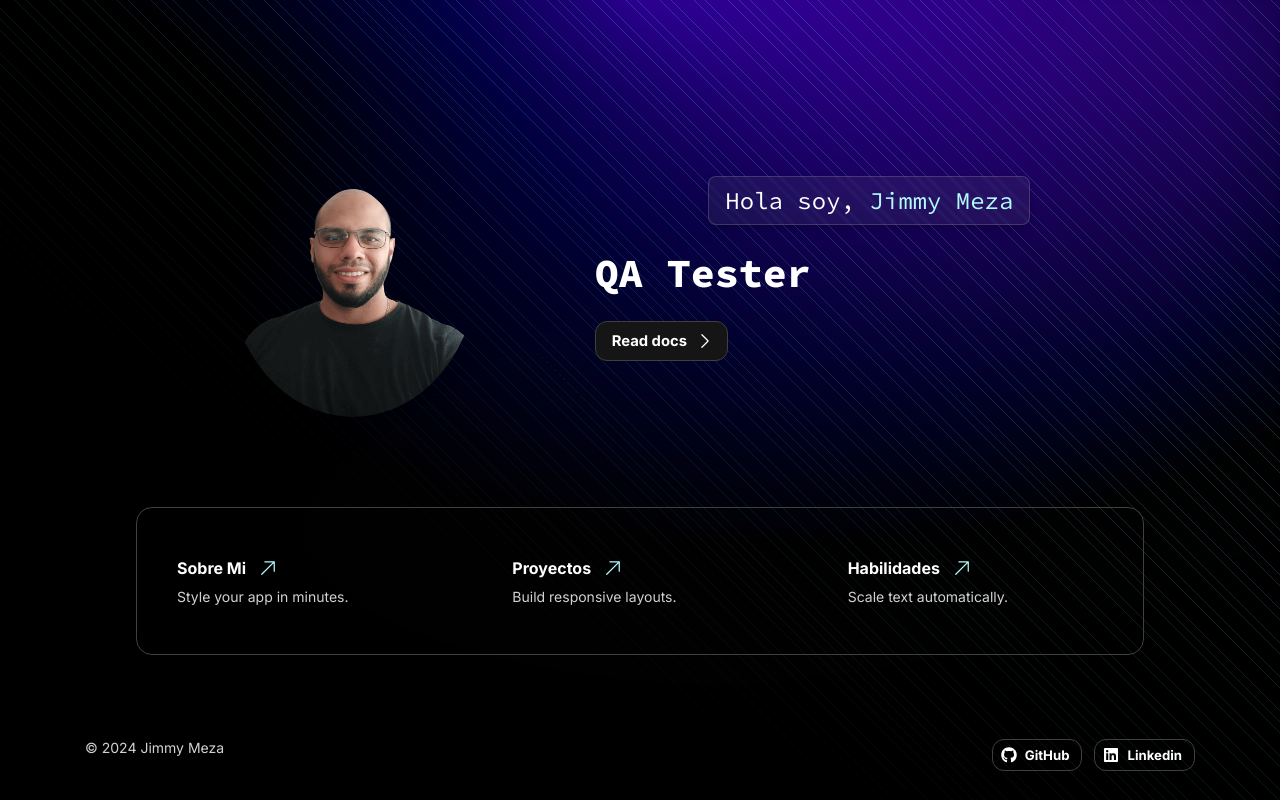
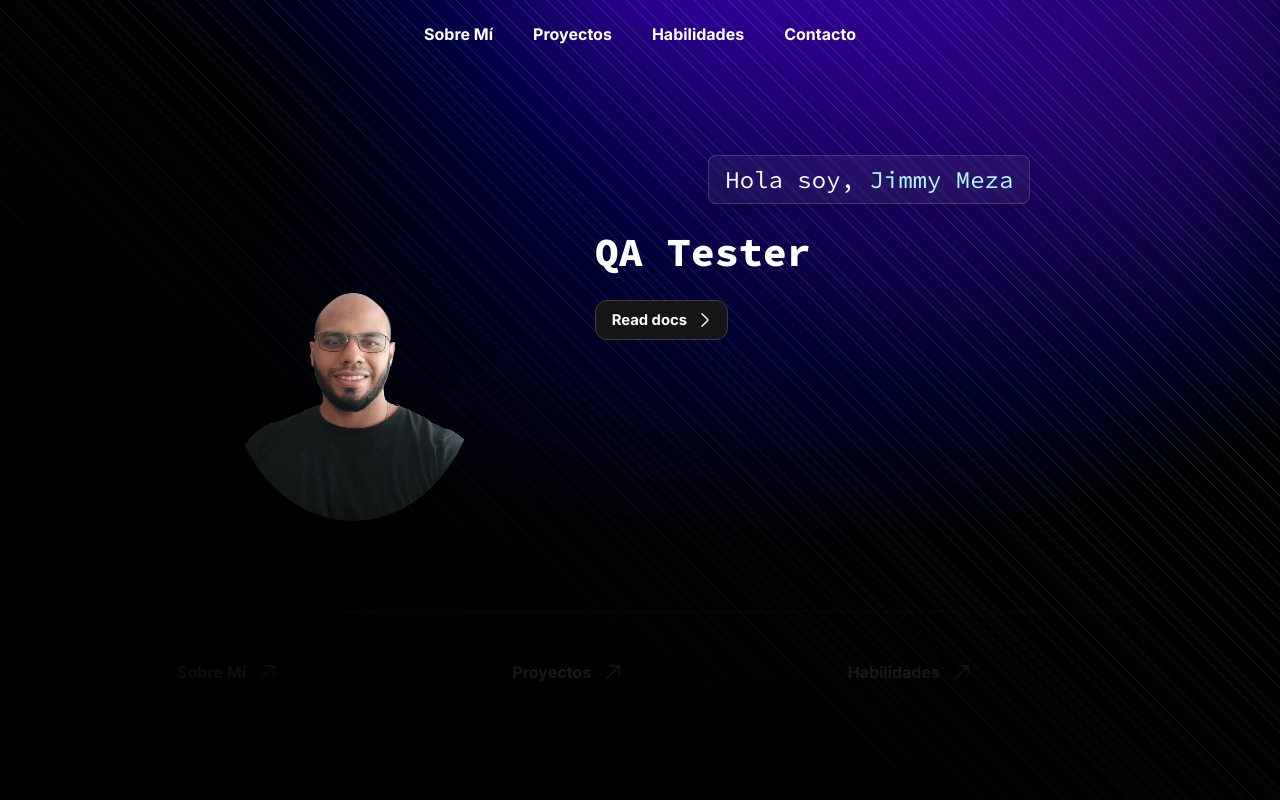
Before and after one commit to JimmyA32/JimmyMeza-Portfolio, a Next.js app: page / in a window 1280 px wide. Shown: the top 800 px of the page. Built offline with nearby package versions, Linux system fonts and the light colour scheme.

Commit message:
Update page.tsx

```diff
--- a/src/app/page.tsx
+++ b/src/app/page.tsx
@@ -1,5 +1,3 @@
-"use client";
-
 import React from 'react';
 import { FaLinkedin } from 'react-icons/fa';
 import Image from 'next/image';
@@ -10,19 +8,20 @@ import Link from 'next/link';
 export default function Home() {
 	const links = [
 		{
-			href: "https://once-ui.com/docs/theming",
-			title: "Sobre Mi",
-			description: "Style your app in minutes.",
+			href: "#sobre-mi",
+			title: "Sobre Mí",
 		},
 		{
-			href: "https://once-ui.com/docs/flexComponent",
+			href: "#proyectos",
 			title: "Proyectos",
-			description: "Build responsive layouts.",
 		},
 		{
-			href: "https://once-ui.com/docs/typography",
+			href: "#habilidades",
 			title: "Habilidades",
-			description: "Scale text automatically.",
+		},
+		{
+			href: "#contacto",
+			title: "Contacto",
 		},
 	];
 
@@ -30,25 +29,45 @@ export default function Home() {
 		<Flex
 			fillWidth paddingTop="l" paddingX="l"
 			direction="column" alignItems="center" flex={1}>
-			<Background
-				dots={false}/>
+
+			{/* Menú de navegación horizontal */}
+			<Flex
+				as="nav"
+				fillWidth
+				justifyContent="center"
+				backgroundColor="black" // Color de fondo del menú
+				paddingY="m"
+				style={{ position: 'fixed', top: 0, zIndex: 1000 }}>
+				{links.map((link) => (
+					<Link key={link.href} href={link.href}>
+						<a style={{ color: 'white', margin: '0 20px', textDecoration: 'none', fontWeight: 'bold' }}>
+							{link.title}
+						</a>
+					</Link>
+				))}
+			</Flex>
+
+			{/* Contenido principal de la página */}
 			<Flex
 				position="relative"
 				as="section" overflow="hidden"
 				fillWidth minHeight="0" maxWidth={68}
 				direction="column" alignItems="center" flex={1}>
+				<Background dots={false} />
 				<Flex
 					as="main"
 					direction="column" justifyContent="center"
 					fillWidth fillHeight padding="l" gap="l">
+
+					{/* Aquí va el contenido actual */}
 					<Flex mobileDirection="column" fillWidth gap="24">
 						<Flex
 							position="relative"
 							flex={2} paddingTop="56" paddingX="xl"
 							direction="column"
-							justifyContent="center"  // Centrar contenido verticalmente
-							alignItems="center"  // Centrar contenido horizontalmente
-							style={{ marginBottom: '50px', marginTop: '-45px' }}
+							justifyContent="center"
+							alignItems="center"
+							style={{ marginBottom: '50px', marginTop: '80px' }} // Ajustar margen superior por el menú fijo
 						>
 							<Image
 								src="/images/yo.png"
@@ -58,15 +77,13 @@ export default function Home() {
 								style={{ borderRadius: '50%' }}
 							/>
 						</Flex>
+
 						<Flex
 							position="relative"
 							flex={4} gap="24" marginBottom="104"
 							direction="column">
-							<Flex
-								direction="column" alignItems="center" gap="16">
-								<InlineCode
-									className="shadow-m"
-									style={{
+							<Flex direction="column" alignItems="center" gap="16">
+								<InlineCode className="shadow-m" style={{
 									marginTop: '70px',
 									width: 'fit-content',
 									padding: 'var(--static-space-8) var(--static-space-16)',
@@ -76,88 +93,41 @@ export default function Home() {
 									Hola soy, <span className="brand-on-background-medium" style={{fontSize: '24px'}}>Jimmy Meza</span>
 								</InlineCode>
 							</Flex>
-							<Heading
-								wrap="balance"
-								variant="display-strong-s">
+
+							<Heading wrap="balance" variant="display-strong-s">
 								<span className="font-code">
-									<LetterFx
-										trigger="instant"
-										speed="slow"
-										>
-										QA Tester
-									</LetterFx>
+									<LetterFx trigger="instant" speed="slow">QA Tester</LetterFx>
 								</span>
 							</Heading>
-							<Button
-								href="https://once-ui.com/docs"
-								suffixIcon="chevronRight"
-								variant="secondary">
+
+							<Button href="https://once-ui.com/docs" suffixIcon="chevronRight" variant="secondary">
 								Read docs
 							</Button>
 						</Flex>
 					</Flex>
-					<Grid
-						radius="l"
-						border="neutral-medium"
-						borderStyle="solid-1"
-						columns="repeat(3, 1fr)"
-						tabletColumns="1col"
-						mobileColumns="1col"
-						fillWidth>
+
+					{/* Sección de enlaces de proyectos */}
+					<Grid radius="l" border="neutral-medium" borderStyle="solid-1" columns="repeat(3, 1fr)" tabletColumns="1col" mobileColumns="1col" fillWidth>
 						{links.map((link) => (
-							<Link
-								target="_blank"
-								style={{ padding: 'var(--responsive-space-l)' }}
-								key={link.href}
-								href={link.href}>
-								<Flex
-									fillWidth paddingY="8" gap="8"
-									direction="column">
-									<Flex
-										fillWidth gap="12"
-										alignItems="center">
-										<Text
-											variant="body-strong-m" onBackground="neutral-strong">
-											{link.title}
-										</Text>
+							<Link target="_blank" style={{ padding: 'var(--responsive-space-l)' }} key={link.href} href={link.href}>
+								<Flex fillWidth paddingY="8" gap="8" direction="column">
+									<Flex fillWidth gap="12" alignItems="center">
+										<Text variant="body-strong-m" onBackground="neutral-strong">{link.title}</Text>
 										<Icon size="s" name="arrowUpRight" />
 									</Flex>
-									<Text
-										variant="body-default-s" onBackground="neutral-weak">
-										{link.description}
-									</Text>
 								</Flex>
 							</Link>
 						))}
 					</Grid>
 				</Flex>
 			</Flex>
-			<Flex
-				as="footer"
-				position="relative"
-				fillWidth paddingX="l" paddingY="m"
-				justifyContent="space-between">
-				<Text
-					variant="body-default-s" onBackground="neutral-weak">
-					© 2024 Jimmy Meza
-				</Text>
-				<Flex
-					gap="12">
-					<Button
-						href="https://github.com/once-ui-system/nextjs-starter"
-						prefixIcon="github" size="s" variant="tertiary">
-						GitHub
-					</Button>
-					<Button
-						href="https://www.linkedin.com/in/jimmy-meza-8a5a66237"
-						prefixIcon="linkedin"
-						size="s"
-						variant="tertiary"
-						target="_blank"
-                    				rel="noopener noreferrer"
-					>
-						Linkedin
-					</Button>
+
+			{/* Footer */}
+			<Flex as="footer" position="relative" fillWidth paddingX="l" paddingY="m" justifyContent="space-between">
+				<Text variant="body-default-s" onBackground="neutral-weak">© 2024 Jimmy Meza</Text>
+				<Flex gap="12">
+					<Button href="https://github.com/once-ui-system/nextjs-starter" prefixIcon="github" size="s" variant="tertiary">GitHub</Button>
+					<Button href="https://www.linkedin.com/in/jimmy-meza-8a5a66237" prefixIcon="linkedin" size="s" variant="tertiary" target="_blank" rel="noopener noreferrer">Linkedin</Button>
 				</Flex>
 			</Flex>
 		</Flex>
```
Lines whose indentation alone changed are shown as unchanged.
